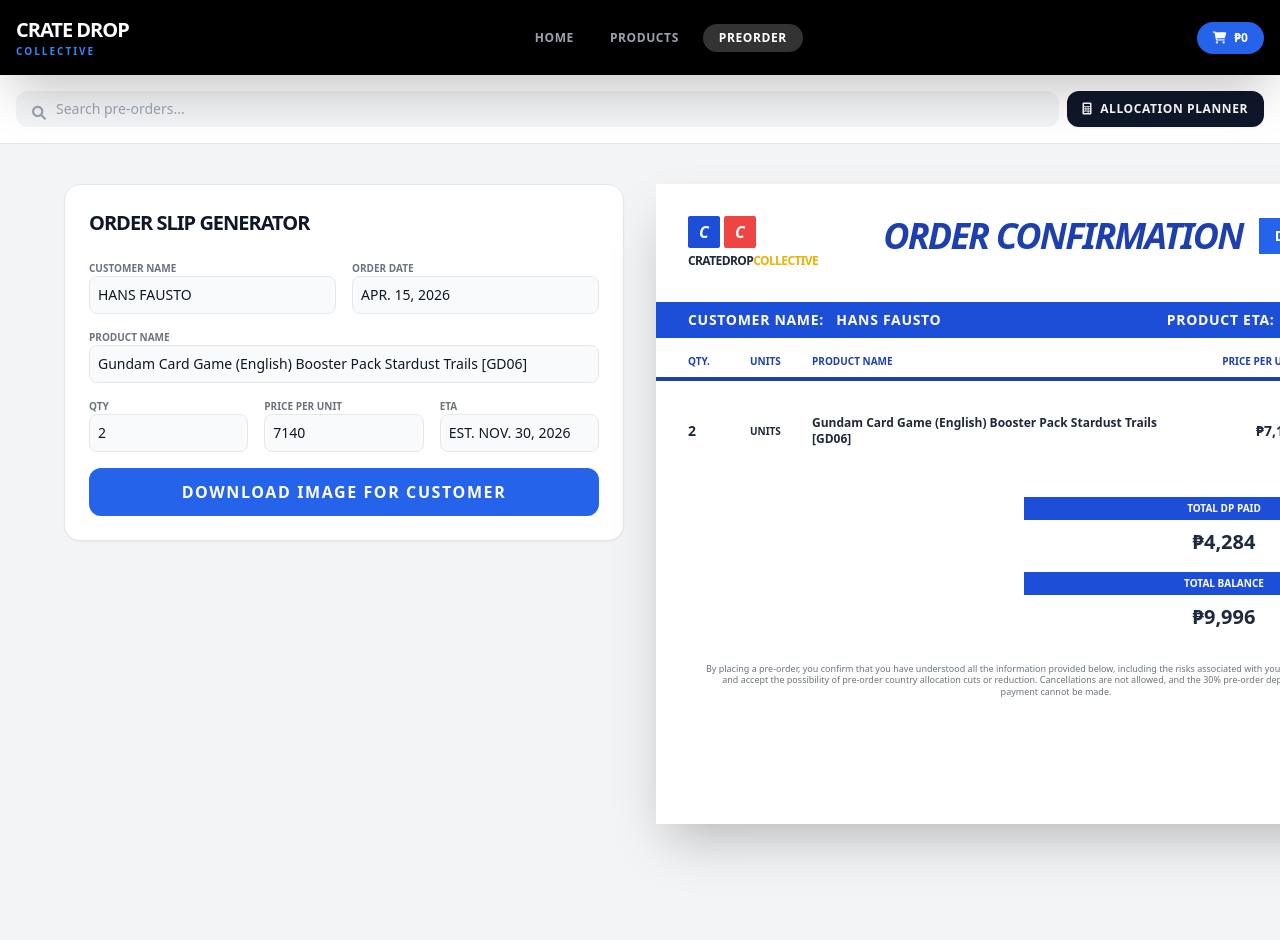
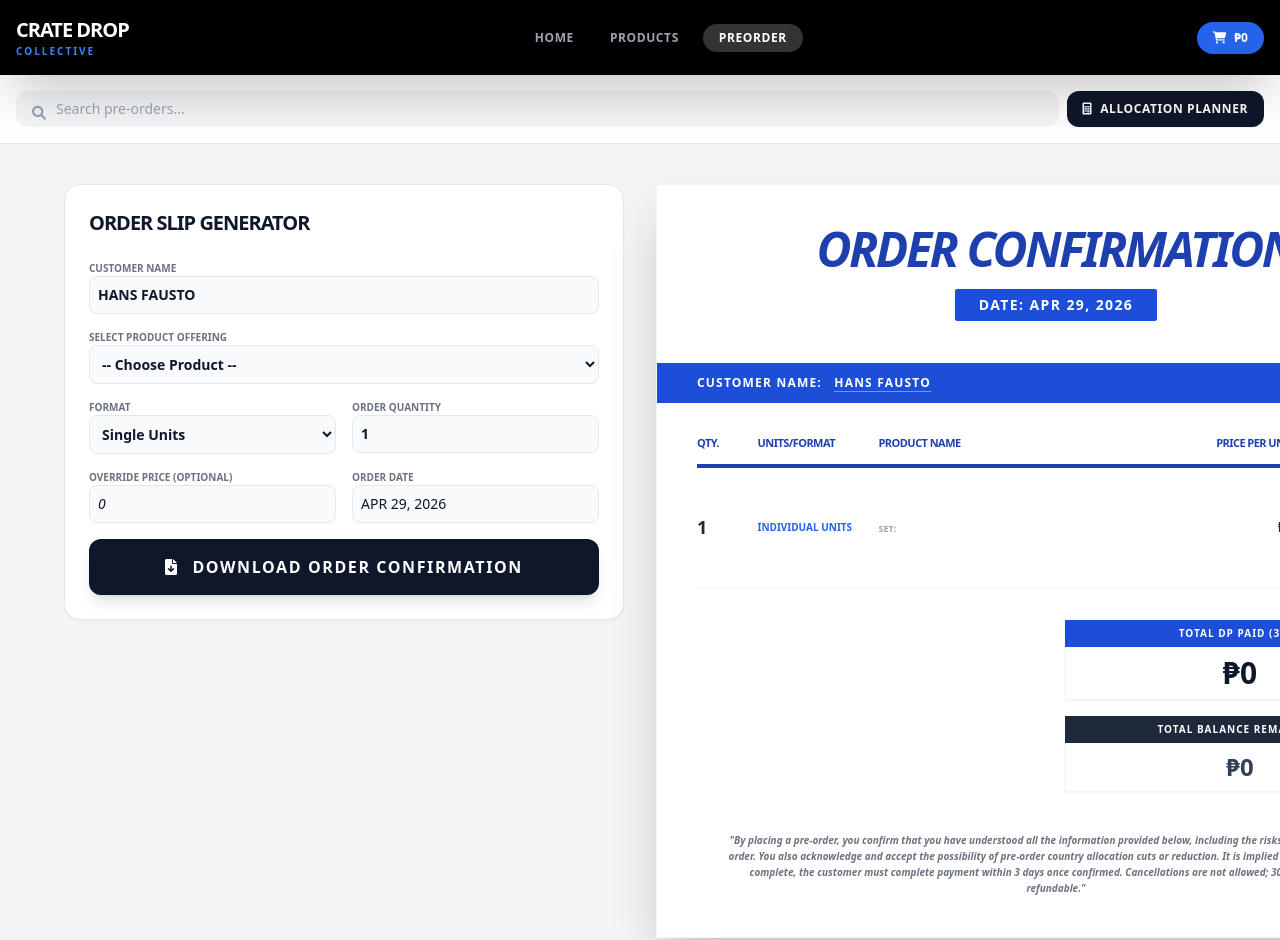
Before and after one commit to cratedropcollective/testsite, a plain HTML site: page index.html in a window 1280 px wide. Shown: the top 940 px of the page. Drawn offline with nearby package versions, Linux system fonts and the light colour scheme.

Commit message:
index.html

```diff
--- a/index.html
+++ b/index.html
@@ -140,10 +140,39 @@
             <h2 class="text-xl font-black uppercase tracking-tighter mb-6">Order Slip Generator</h2>
 
             <div class="space-y-4">
+                <div>
+                    <label class="block text-[10px] font-bold uppercase text-gray-500">Customer Name</label>
+                    <input type="text" x-model="order.customer" class="w-full p-2 bg-gray-50 border rounded-lg text-sm font-bold">
+                </div>
+
+                <div>
+                    <label class="block text-[10px] font-bold uppercase text-gray-500">Select Product Offering</label>
+                    <select @change="updateProduct($event.target.value)" class="w-full p-2 bg-gray-50 border rounded-lg text-sm font-bold">
+                        <option value="">-- Choose Product --</option>
+                        <template x-for="item in inventory" :key="item.id">
+                            <option :value="item.id" x-text="item.name + ' [' + item.set + ']'"></option>
+                        </template>
+                    </select>
+                </div>
+
                 <div class="grid grid-cols-2 gap-4">
                     <div>
-                        <label class="block text-[10px] font-bold uppercase text-gray-500">Customer Name</label>
-                        <input type="text" x-model="order.customer" class="w-full p-2 bg-gray-50 border rounded-lg text-sm">
+                        <label class="block text-[10px] font-bold uppercase text-gray-500">Format</label>
+                        <select x-model="order.isCase" class="w-full p-2 bg-gray-50 border rounded-lg text-sm font-bold">
+                            <option :value="false">Single Units</option>
+                            <option :value="true">Full Cases</option>
+                        </select>
+                    </div>
+                    <div>
+                        <label class="block text-[10px] font-bold uppercase text-gray-500">Order Quantity</label>
+                        <input type="number" x-model.number="order.qty" class="w-full p-2 bg-gray-50 border rounded-lg text-sm font-bold">
+                    </div>
+                </div>
+
+                <div class="grid grid-cols-2 gap-4">
+                    <div>
+                        <label class="block text-[10px] font-bold uppercase text-gray-500">Override Price (Optional)</label>
+                        <input type="number" x-model.number="order.price" class="w-full p-2 bg-gray-50 border rounded-lg text-sm italic">
                     </div>
                     <div>
                         <label class="block text-[10px] font-bold uppercase text-gray-500">Order Date</label>
@@ -151,78 +180,64 @@
                     </div>
                 </div>
 
-                <div>
-                    <label class="block text-[10px] font-bold uppercase text-gray-500">Product Name</label>
-                    <input type="text" x-model="order.productName" class="w-full p-2 bg-gray-50 border rounded-lg text-sm">
-                </div>
-
-                <div class="grid grid-cols-3 gap-4">
-                    <div>
-                        <label class="block text-[10px] font-bold uppercase text-gray-500">Qty</label>
-                        <input type="number" x-model.number="order.qty" class="w-full p-2 bg-gray-50 border rounded-lg text-sm">
-                    </div>
-                    <div>
-                        <label class="block text-[10px] font-bold uppercase text-gray-500">Price per Unit</label>
-                        <input type="number" x-model.number="order.price" class="w-full p-2 bg-gray-50 border rounded-lg text-sm">
-                    </div>
-                    <div>
-                        <label class="block text-[10px] font-bold uppercase text-gray-500">ETA</label>
-                        <input type="text" x-model="order.eta" class="w-full p-2 bg-gray-50 border rounded-lg text-sm">
-                    </div>
-                </div>
-
-                <button @click="downloadReceipt" class="w-full bg-blue-600 text-white font-black py-3 rounded-xl uppercase tracking-widest hover:bg-blue-700 transition-all mt-4">
-                    Download Image for Customer
+                <button @click="downloadReceipt" class="w-full bg-slate-900 text-white font-black py-4 rounded-xl uppercase tracking-widest hover:bg-blue-600 transition-all mt-4 shadow-lg">
+                    <i class="fas fa-file-download mr-2"></i> Download Order Confirmation
                 </button>
             </div>
         </div>
 
-        <div id="receipt-canvas" class="bg-white shadow-2xl mx-auto overflow-hidden" style="width: 800px; min-height: 640px;">
-            <div class="p-8 flex justify-between items-start">
-                <div class="flex flex-col">
-                    <div class="flex items-center space-x-1">
-                        <div class="w-8 h-8 bg-blue-700 rounded-sm flex items-center justify-center text-white font-black italic">C</div>
-                        <div class="w-8 h-8 bg-red-500 rounded-sm flex items-center justify-center text-white font-black italic">C</div>
+        <div id="receipt-canvas" class="bg-white shadow-2xl mx-auto overflow-hidden border border-gray-100" style="width: 800px; min-height: 640px;">
+            <div class="p-10 flex justify-center items-center border-b-2 border-gray-50">
+                <div class="text-center">
+                    <h1 class="text-5xl font-black text-blue-800 italic tracking-tighter uppercase">Order Confirmation</h1>
+                    <div class="mt-4 inline-block bg-blue-700 text-white px-6 py-1.5 font-black text-sm rounded-sm tracking-widest">
+                        DATE: <span x-text="order.date"></span>
                     </div>
-                    <span class="text-[12px] font-black text-slate-800 tracking-tighter mt-1">CRATEDROP<span class="text-yellow-500">COLLECTIVE</span></span>
-                </div>
-                <div class="flex items-center space-x-4">
-                    <h1 class="text-4xl font-black text-blue-800 italic tracking-tighter">ORDER CONFIRMATION</h1>
-                    <div class="bg-blue-600 text-white px-4 py-2 font-bold text-sm">DATE: <span x-text="order.date"></span></div>
                 </div>
             </div>
 
-            <div class="bg-blue-700 text-white px-8 py-2 flex justify-between font-bold text-sm uppercase tracking-wider">
-                <span>Customer Name: <span x-text="order.customer" class="ml-2 font-black"></span></span>
-                <span>Product ETA: <span x-text="order.eta" class="ml-2 font-black"></span></span>
+            <div class="bg-blue-700 text-white px-10 py-3 flex justify-between font-bold text-xs uppercase tracking-widest">
+                <span>Customer Name: <span x-text="order.customer" class="ml-2 font-black border-b border-white/40"></span></span>
+                <span>Product ETA: <span x-text="order.eta" class="ml-2 font-black border-b border-white/40"></span></span>
             </div>
 
-            <div class="px-8 mt-4 grid grid-cols-12 gap-2 text-blue-800 font-black text-[10px] uppercase border-b-4 border-blue-800 pb-2">
+            <div class="mx-10 mt-8 grid grid-cols-12 gap-2 text-blue-800 font-black text-[11px] uppercase border-b-4 border-blue-800 pb-3 tracking-tighter">
                 <div class="col-span-1">Qty.</div>
-                <div class="col-span-1">Units</div>
-                <div class="col-span-6">Product Name</div>
-                <div class="col-span-2 text-right">Price Per Unit</div>
+                <div class="col-span-2">Units/Format</div>
+                <div class="col-span-5">Product Name</div>
+                <div class="col-span-2 text-right">Price per Unit</div>
                 <div class="col-span-2 text-right">Total</div>
             </div>
 
-            <div class="px-8 py-4 grid grid-cols-12 gap-2 text-slate-800 font-bold text-sm items-center min-h-[100px]">
-                <div class="col-span-1" x-text="order.qty"></div>
-                <div class="col-span-1 text-[10px]">UNITS</div>
-                <div class="col-span-6 text-xs" x-text="order.productName"></div>
-                <div class="col-span-2 text-right">₱<span x-text="order.price.toLocaleString()"></span></div>
-                <div class="col-span-2 text-right">₱<span x-text="(order.qty * order.price).toLocaleString()"></span></div>
+            <div class="mx-10 py-6 grid grid-cols-12 gap-2 text-slate-800 font-bold text-sm items-center border-b border-gray-100 min-h-[120px]">
+                <div class="col-span-1 text-lg font-black" x-text="order.qty"></div>
+                <div class="col-span-2 text-[10px] font-black uppercase text-blue-600" x-text="order.isCase ? 'Full Cases' : 'Individual Units'"></div>
+                <div class="col-span-5 text-xs font-black uppercase leading-snug">
+                    <span x-text="order.productName"></span>
+                    <div class="text-[9px] text-gray-400 mt-1" x-text="'Set: ' + order.productSet"></div>
+                </div>
+                <div class="col-span-2 text-right font-black">₱<span x-text="currentBasePrice.toLocaleString()"></span></div>
+                <div class="col-span-2 text-right font-black text-lg">₱<span x-text="totalOrderValue.toLocaleString()"></span></div>
             </div>
 
-            <div class="px-8 flex flex-col items-end space-y-2 mt-4">
-                <div class="w-full max-w-[400px] bg-blue-700 text-white text-center py-1 font-bold text-[10px] uppercase">Total DP Paid</div>
-                <div class="w-full max-w-[400px] text-center font-black text-xl text-slate-800 pb-2">₱<span x-text="(order.qty * order.price * 0.3).toLocaleString()"></span></div>
+            <div class="mx-10 flex flex-col items-end space-y-4 mt-8">
+                <div class="w-full max-w-[350px]">
+                    <div class="bg-blue-700 text-white text-center py-1.5 font-black text-[10px] uppercase tracking-widest">Total DP Paid (30%)</div>
+                    <div class="text-center font-black text-3xl text-slate-900 py-2 border-x border-b border-gray-100 shadow-sm">
+                        ₱<span x-text="totalDP.toLocaleString()"></span>
+                    </div>
+                </div>
 
-                <div class="w-full max-w-[400px] bg-blue-700 text-white text-center py-1 font-bold text-[10px] uppercase">Total Balance</div>
-                <div class="w-full max-w-[400px] text-center font-black text-xl text-slate-800">₱<span x-text="(order.qty * order.price * 0.7).toLocaleString()"></span></div>
+                <div class="w-full max-w-[350px]">
+                    <div class="bg-slate-800 text-white text-center py-1.5 font-black text-[10px] uppercase tracking-widest">Total Balance Remaining</div>
+                    <div class="text-center font-black text-2xl text-slate-700 py-2 border-x border-b border-gray-100 shadow-sm">
+                        ₱<span x-text="totalBalance.toLocaleString()"></span>
+                    </div>
+                </div>
             </div>
 
-            <div class="px-12 py-8 text-[9px] text-gray-500 text-center leading-tight font-medium">
-                By placing a pre-order, you confirm that you have understood all the information provided below, including the risks associated with your order. You also acknowledge and accept the possibility of pre-order country allocation cuts or reduction. Cancellations are not allowed, and the 30% pre-order deposit will be forfeited if the payment cannot be made.
+            <div class="px-16 py-10 text-[10px] text-gray-500 text-center leading-relaxed font-semibold italic">
+                "By placing a pre-order, you confirm that you have understood all the information provided below, including the risks associated with your order. You also acknowledge and accept the possibility of pre-order country allocation cuts or reduction. It is implied that if allocations are complete, the customer must complete payment within 3 days once confirmed. Cancellations are not allowed; 30% deposit is non-refundable."
             </div>
         </div>
     </div>
@@ -232,19 +247,57 @@
 <script>
 function orderGenerator() {
     return {
+        // Reference your actual store inventory
+        inventory: PREORDER_INVENTORY,
+
         order: {
             customer: 'HANS FAUSTO',
-            date: 'APR. 15, 2026',
-            productName: 'Gundam Card Game (English) Booster Pack Stardust Trails [GD06]',
-            qty: 2,
-            price: 7140,
-            eta: 'EST. NOV. 30, 2026'
+            date: new Date().toLocaleDateString('en-US', { month: 'short', day: '2-digit', year: 'numeric' }).toUpperCase(),
+            productName: '',
+            productSet: '',
+            qty: 1,
+            price: 0,
+            eta: '',
+            unitsPerCase: 1,
+            isCase: false
         },
+
+        updateProduct(id) {
+            const p = this.inventory.find(i => i.id == id);
+            if (p) {
+                this.order.productName = p.name;
+                this.order.productSet = p.set;
+                this.order.price = p.price;
+                this.order.eta = p.eta;
+                this.order.unitsPerCase = p.unitsPerCase;
+            }
+        },
+
+        get currentBasePrice() {
+            return this.order.isCase ? (this.order.price * this.order.unitsPerCase) : this.order.price;
+        },
+
+        get totalOrderValue() {
+            return this.currentBasePrice * this.order.qty;
+        },
+
+        get totalDP() {
+            return this.totalOrderValue * 0.3;
+        },
+
+        get totalBalance() {
+            return this.totalOrderValue * 0.7;
+        },
+
         downloadReceipt() {
             const canvas = document.getElementById('receipt-canvas');
-            html2canvas(canvas, { scale: 2 }).then(canvasElement => {
+            html2canvas(canvas, {
+                scale: 2,
+                useCORS: true,
+                backgroundColor: "#ffffff"
+            }).then(canvasElement => {
                 const link = document.createElement('a');
-                link.download = `Order_${this.order.customer.replace(/\s+/g, '_')}.png`;
+                link.download = `CrateDrop_Order_${this.order.customer.replace(/\s+/g, '_')}.png`;
                 link.href = canvasElement.toDataURL('image/png');
                 link.click();
             });
```
